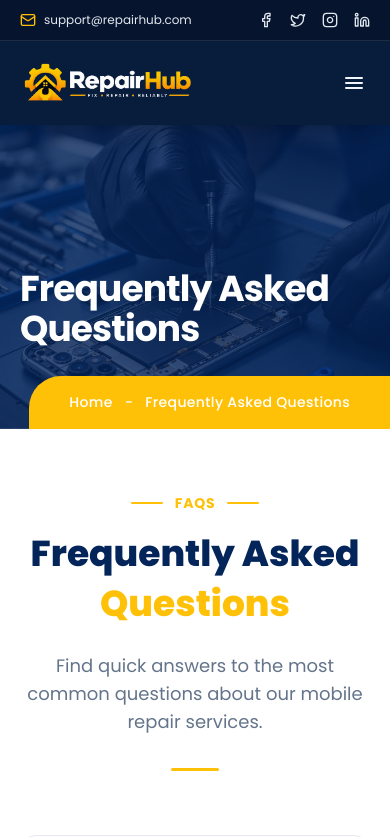
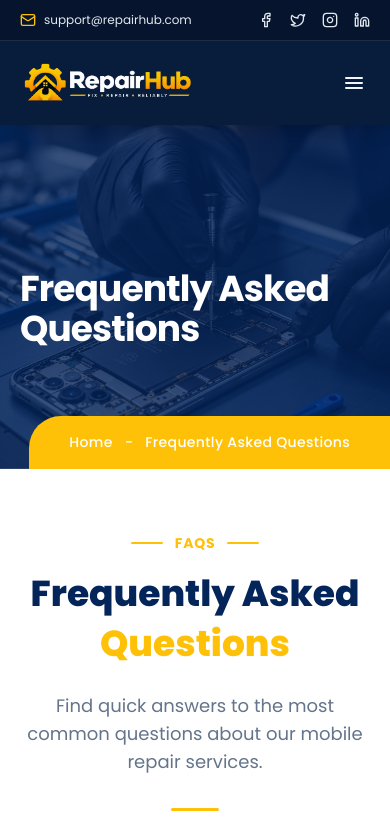
Before and after one commit to akash770198/RepairHub, a Next.js app: page /faqs in a window 390 px wide. Shown: the top 837 px of the page. Built offline with nearby package versions, Linux system fonts and the light colour scheme.

Commit message:
Some changes

```diff
--- a/app/components/PageBanner.tsx
+++ b/app/components/PageBanner.tsx
@@ -23,9 +23,9 @@ export function PageBanner({ data: propData, className }: SectionProps<PageBanne
       {/* Bottom border line */}
       <div className="absolute left-0 w-full h-[1px] bottom-0 bg-white/10 z-10" />
 
-      <div className="page-gutter relative z-20 w-full h-full flex flex-col justify-end pt-12 pb-20">
+      <div className="page-gutter relative z-20 w-full h-full flex flex-col justify-end pt-12 pb-28 md:pb-20">
         <Reveal className="flex flex-col items-start w-full">
-          <h1 className="text-4xl md:text-5xl lg:text-[56px] font-bold text-white tracking-tight">
+          <h1 className="text-4xl md:text-5xl lg:text-[56px] font-bold text-white tracking-tight max-md:pb-2">
             {bannerData.title}
           </h1>
         </Reveal>
```
